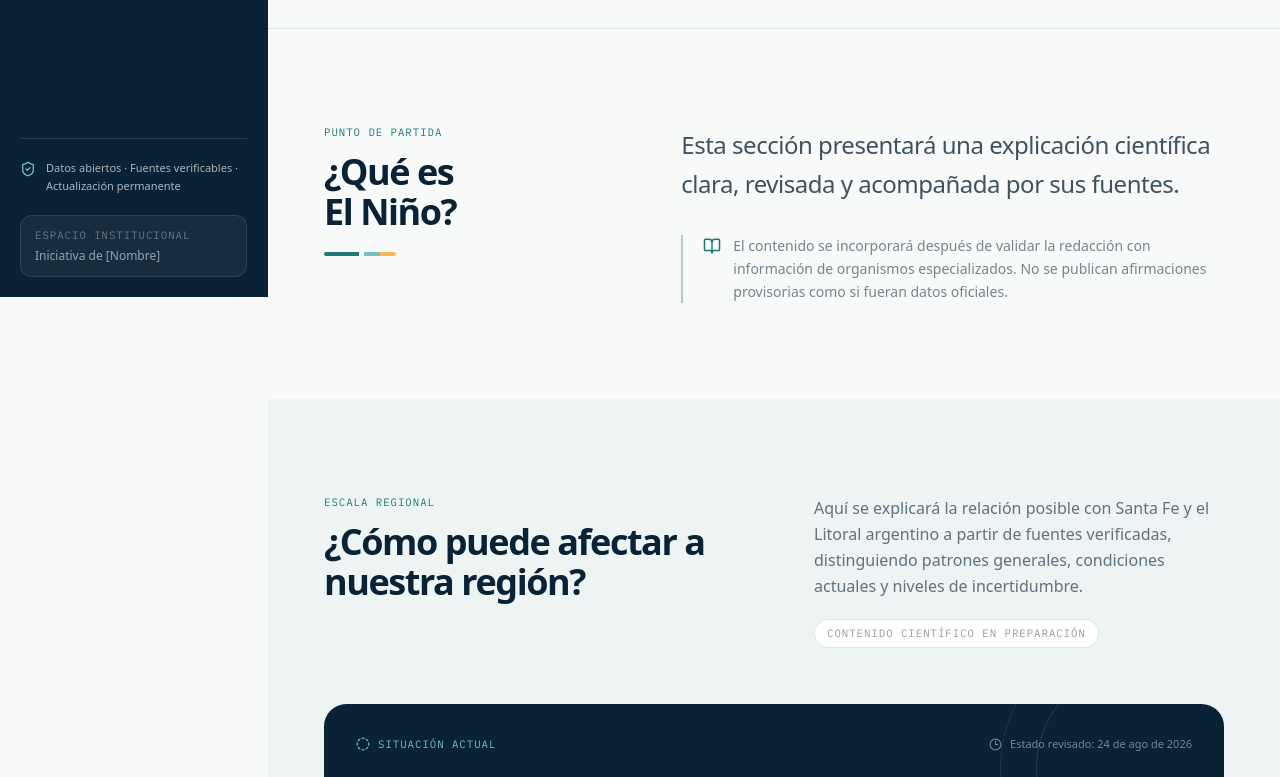
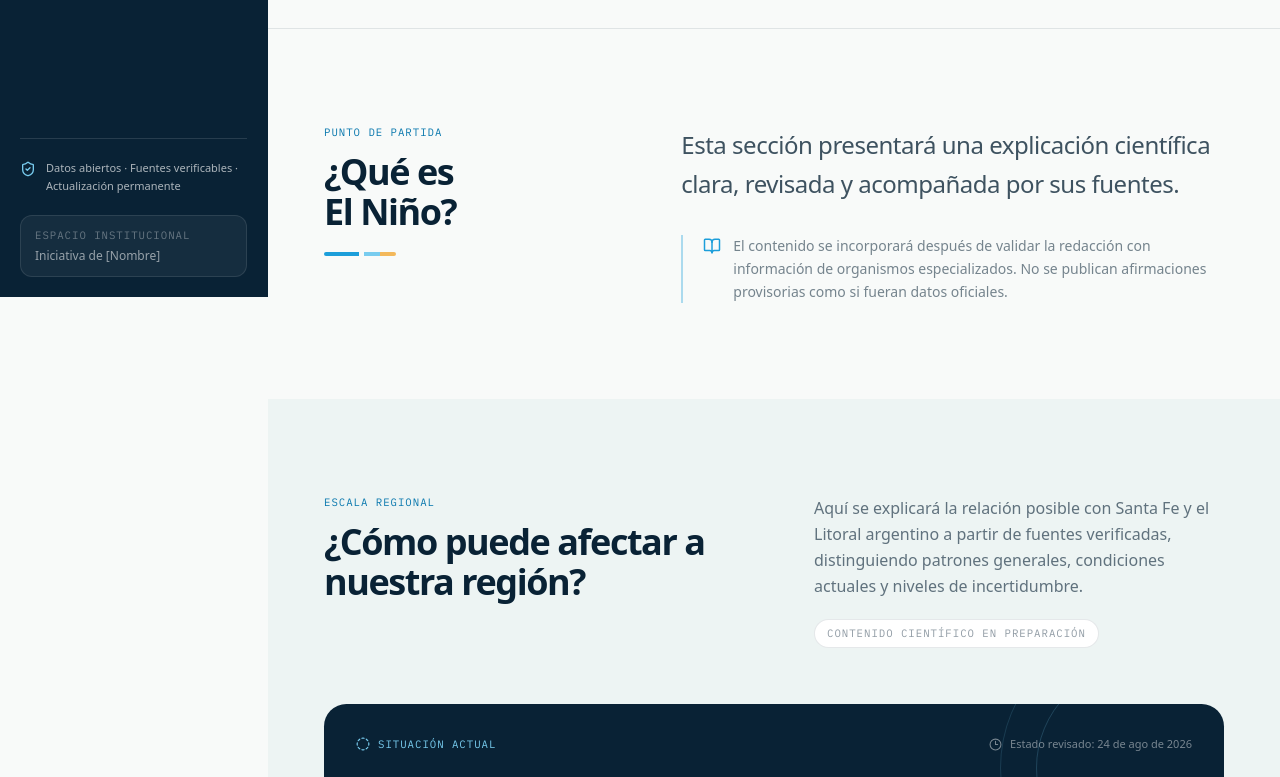
Before and after one commit to zaapii/tatinino, a Nuxt app: page /el-nino in a window 1280 px wide. Shown: the part 503-1280 px from the top of the page. Built offline with nearby package versions, Linux system fonts and the light colour scheme.

Commit message:
style: update primary brand color

```diff
--- a/assets/css/main.css
+++ b/assets/css/main.css
@@ -3,8 +3,9 @@
 @theme {
   --color-ink: #092235;
   --color-ink-soft: #173d52;
-  --color-river: #1f7978;
-  --color-river-light: #77bec0;
+  --color-river: #1c9eda;
+  --color-river-light: #78ccef;
+  --color-river-ink: #0877ad;
   --color-mist: #edf4f3;
   --color-sand: #f3b85b;
   --color-paper: #f8faf9;
@@ -28,11 +29,11 @@ button, a, input { -webkit-tap-highlight-color: transparent; }
 button { font: inherit; }
 
 :focus-visible {
-  outline: 3px solid rgba(31, 121, 120, .32);
+  outline: 3px solid rgba(28, 158, 218, .32);
   outline-offset: 3px;
 }
 
-::selection { background: #bfe2df; color: var(--color-ink); }
+::selection { background: #c4ebfb; color: var(--color-ink); }
 
 .ui-label {
   font-family: var(--font-mono);
@@ -41,6 +42,8 @@ button { font: inherit; }
   letter-spacing: .09em;
   text-transform: uppercase;
 }
+
+.ui-label.text-river { color: var(--color-river-ink); }
 
 .surface-panel {
   border: 1px solid rgba(9, 34, 53, .13);
--- a/components/news/ArticleVisual.vue
+++ b/components/news/ArticleVisual.vue
@@ -39,7 +39,7 @@ defineProps<{ variant: ArticleVisualVariant; compact?: boolean }>()
 <style scoped>
 .article-visual { border-radius: 1.15rem; background: #092235; }
 .article-visual--reading { background: #dfeceb; }
-.article-visual--sources { background: #1f7978; }
+.article-visual--sources { background: #1c9eda; }
 .contour { position: absolute; border: 1px solid rgba(119, 190, 192, .28); border-radius: 48% 52% 58% 42%; transform: rotate(-13deg); }
 .contour-a { width: 78%; height: 94%; right: -13%; top: -34%; }
 .contour-b { width: 62%; height: 75%; right: -2%; top: -23%; }
```
